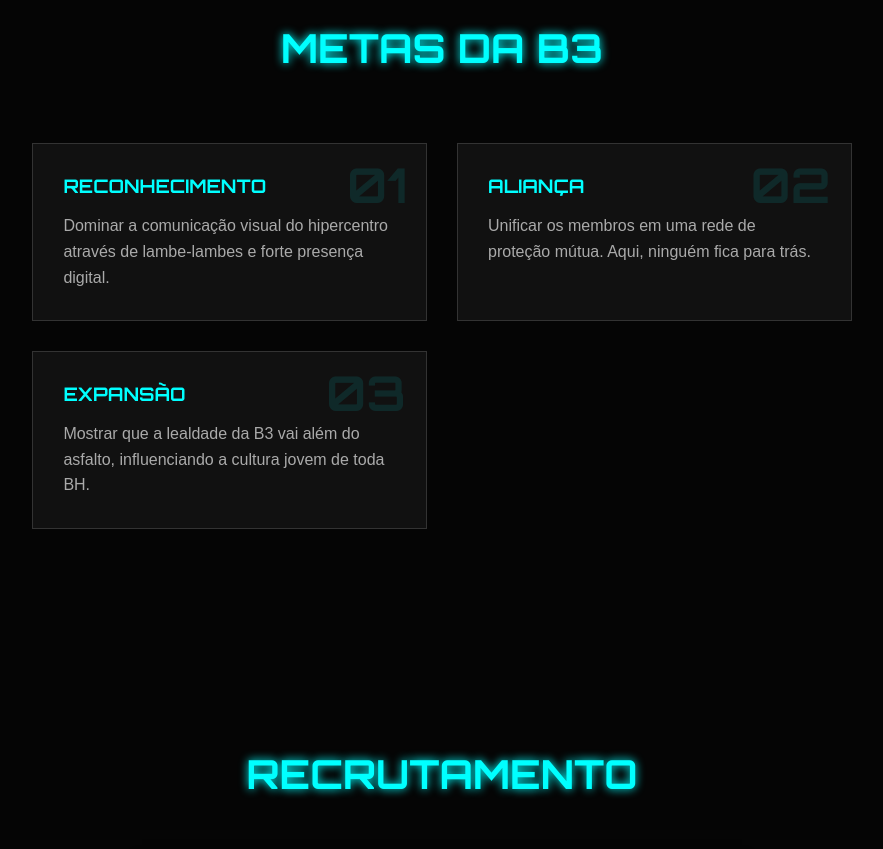
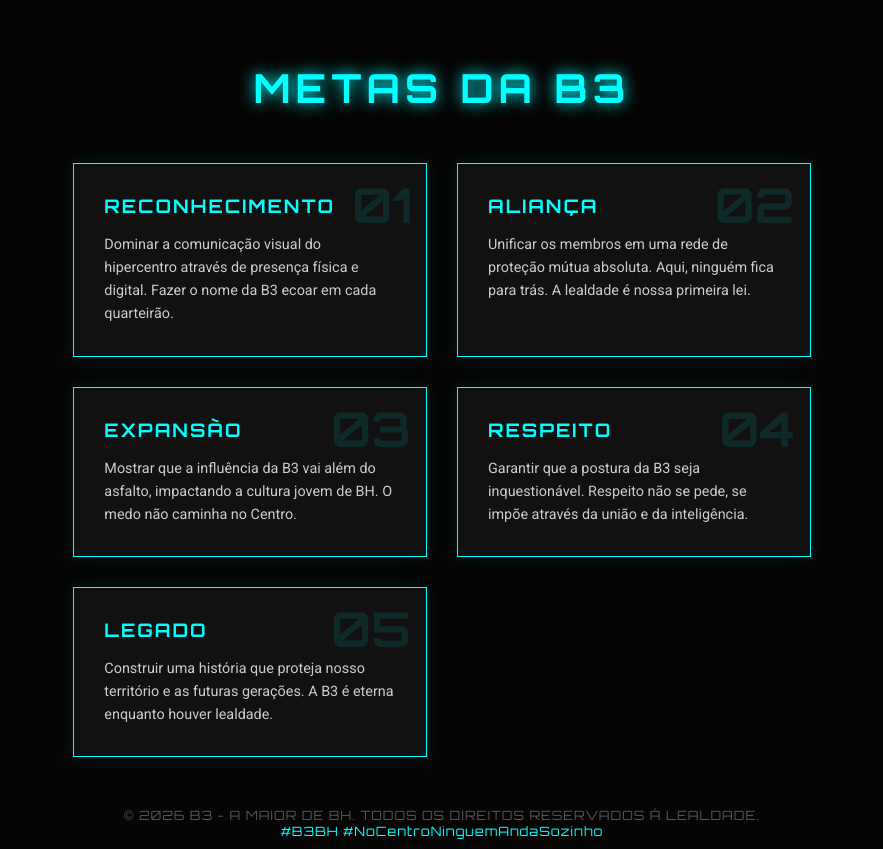
Before and after one commit to urielferreira1002-png/b3-, a plain HTML site: page index.html in a window 1280 px wide. Shown: the part 1931-2780 px from the top of the page, without its empty margins (198-1081 px from the left). Drawn offline with Linux system fonts and the light colour scheme.

Commit message:
Update index.html

```diff
--- a/index.html
+++ b/index.html
@@ -68,26 +68,63 @@
 
     <section id="metas" class="content-section">
         <div class="container">
-            <h2 class="section-title">METAS DA B3</h2>
-            <div class="metas-grid">
-                <div class="meta-card">
-                    <span class="meta-number">01</span>
-                    <h3>RECONHECIMENTO</h3>
-                    <p>Dominar a comunicação visual do hipercentro através de lambe-lambes e forte presença digital.</p>
-                </div>
-                <div class="meta-card">
-                    <span class="meta-number">02</span>
-                    <h3>ALIANÇA</h3>
-                    <p>Unificar os membros em uma rede de proteção mútua. Aqui, ninguém fica para trás.</p>
-                </div>
-                <div class="meta-card">
-                    <span class="meta-number">03</span>
-                    <h3>EXPANSÃO</h3>
-                    <p>Mostrar que a lealdade da B3 vai além do asfalto, influenciando a cultura jovem de toda BH.</p>
-                </div>
+      <section id="metas" style="background-color: #050505; padding: 60px 5%; font-family: 'Orbitron', sans-serif;">
+    <div style="max-width: 1200px; margin: 0 auto;">
+
+        <h2 style="color: #00ffff; text-align: center; font-size: 2.5rem; letter-spacing: 5px; margin-bottom: 50px; text-shadow: 0 0 15px #00ffff;">
+            METAS DA B3
+        </h2>
+
+        <div style="display: grid; grid-template-columns: repeat(auto-fit, minmax(300px, 1fr)); gap: 30px;">
+
+            <div style="background: rgba(20, 20, 20, 0.8); border: 1px solid #00ffff; padding: 30px; position: relative; box-shadow: 0 0 15px rgba(0, 255, 255, 0.1);">
+                <span style="position: absolute; right: 15px; top: 10px; font-size: 3rem; color: rgba(0, 255, 255, 0.1); font-weight: bold;">01</span>
+                <h3 style="color: #00ffff; margin-bottom: 15px; letter-spacing: 2px;">RECONHECIMENTO</h3>
+                <p style="color: #ccc; font-family: 'Roboto', sans-serif; line-height: 1.6; font-size: 0.9rem;">
+                    Dominar a comunicação visual do hipercentro através de presença física e digital. Fazer o nome da B3 ecoar em cada quarteirão.
+                </p>
             </div>
+
+            <div style="background: rgba(20, 20, 20, 0.8); border: 1px solid #00ffff; padding: 30px; position: relative; box-shadow: 0 0 15px rgba(0, 255, 255, 0.1);">
+                <span style="position: absolute; right: 15px; top: 10px; font-size: 3rem; color: rgba(0, 255, 255, 0.1); font-weight: bold;">02</span>
+                <h3 style="color: #00ffff; margin-bottom: 15px; letter-spacing: 2px;">ALIANÇA</h3>
+                <p style="color: #ccc; font-family: 'Roboto', sans-serif; line-height: 1.6; font-size: 0.9rem;">
+                    Unificar os membros em uma rede de proteção mútua absoluta. Aqui, ninguém fica para trás. A lealdade é nossa primeira lei.
+                </p>
+            </div>
+
+            <div style="background: rgba(20, 20, 20, 0.8); border: 1px solid #00ffff; padding: 30px; position: relative; box-shadow: 0 0 15px rgba(0, 255, 255, 0.1);">
+                <span style="position: absolute; right: 15px; top: 10px; font-size: 3rem; color: rgba(0, 255, 255, 0.1); font-weight: bold;">03</span>
+                <h3 style="color: #00ffff; margin-bottom: 15px; letter-spacing: 2px;">EXPANSÃO</h3>
+                <p style="color: #ccc; font-family: 'Roboto', sans-serif; line-height: 1.6; font-size: 0.9rem;">
+                    Mostrar que a influência da B3 vai além do asfalto, impactando a cultura jovem de BH. O medo não caminha no Centro.
+                </p>
+            </div>
+
+            <div style="background: rgba(20, 20, 20, 0.8); border: 1px solid #00ffff; padding: 30px; position: relative; box-shadow: 0 0 15px rgba(0, 255, 255, 0.1);">
+                <span style="position: absolute; right: 15px; top: 10px; font-size: 3rem; color: rgba(0, 255, 255, 0.1); font-weight: bold;">04</span>
+                <h3 style="color: #00ffff; margin-bottom: 15px; letter-spacing: 2px;">RESPEITO</h3>
+                <p style="color: #ccc; font-family: 'Roboto', sans-serif; line-height: 1.6; font-size: 0.9rem;">
+                    Garantir que a postura da B3 seja inquestionável. Respeito não se pede, se impõe através da união e da inteligência.
+                </p>
+            </div>
+
+            <div style="background: rgba(20, 20, 20, 0.8); border: 1px solid #00ffff; padding: 30px; position: relative; box-shadow: 0 0 15px rgba(0, 255, 255, 0.1);">
+                <span style="position: absolute; right: 15px; top: 10px; font-size: 3rem; color: rgba(0, 255, 255, 0.1); font-weight: bold;">05</span>
+                <h3 style="color: #00ffff; margin-bottom: 15px; letter-spacing: 2px;">LEGADO</h3>
+                <p style="color: #ccc; font-family: 'Roboto', sans-serif; line-height: 1.6; font-size: 0.9rem;">
+                    Construir uma história que proteja nosso território e as futuras gerações. A B3 é eterna enquanto houver lealdade.
+                </p>
+            </div>
+
         </div>
-    </section><section id="recrutamento" class="content-section">
+
+        <div style="text-align: center; margin-top: 50px; color: #555; font-size: 0.8rem; letter-spacing: 1px;">
+            © 2026 B3 - A MAIOR DE BH. TODOS OS DIREITOS RESERVADOS À LEALDADE.<br>
+            <span style="color: #00ffff;">#B3BH #NoCentroNinguemAndaSozinho</span>
+        </div>
+    </div>
+</section><section id="recrutamento" class="content-section">
         <div class="container">
             <h2 class="section-title">RECRUTAMENTO</h2>
             <div class="form-container">
```
